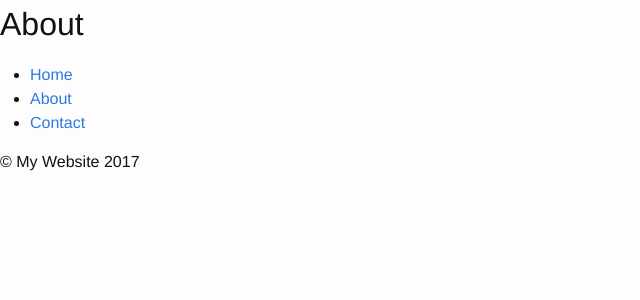
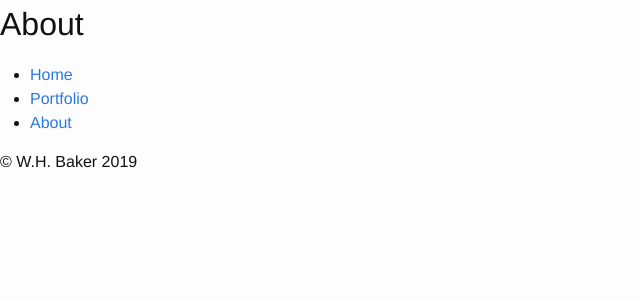
Before and after one commit to WesOnCoding/WesOnCoding.github.io, a Jekyll site: the page about.html, which Jekyll copies as it is, in a window 1280 px wide. Shown: the top 300 px of the page, without its empty margins (0-640 px from the left). Built offline with Jekyll 4.4.1, drawn with Linux system fonts in a browser that asks for light colours.

Commit message:
Update about.html

```diff
--- a/about.html
+++ b/about.html
@@ -3,19 +3,19 @@
     <head>
         <link href='https://fonts.googleapis.com/css?family=Comfortaa' rel='stylesheet' type='text/css'>
         <link href="css/main.css" type="text/css" rel="stylesheet">
-        <title>My Website - About</title>
+        <title>W.H. Baker - About</title>
     </head>
     <body>
         <h1>About</h1>
         <div class="header">
             <ul>
                 <li><a href="index.html">Home</a></li>
+                <li><a href="portfolio.html">Portfolio</a></li>
                 <li><a href="about.html">About</a></li>
-                <li><a href="contact.html">Contact</a></li>
             </ul>
         </div>
         <div class="footer">
-            <p>&copy; My Website 2017</p>
+            <p>&copy; W.H. Baker 2019</p>
         </div>
     </body>
 </html>
```
